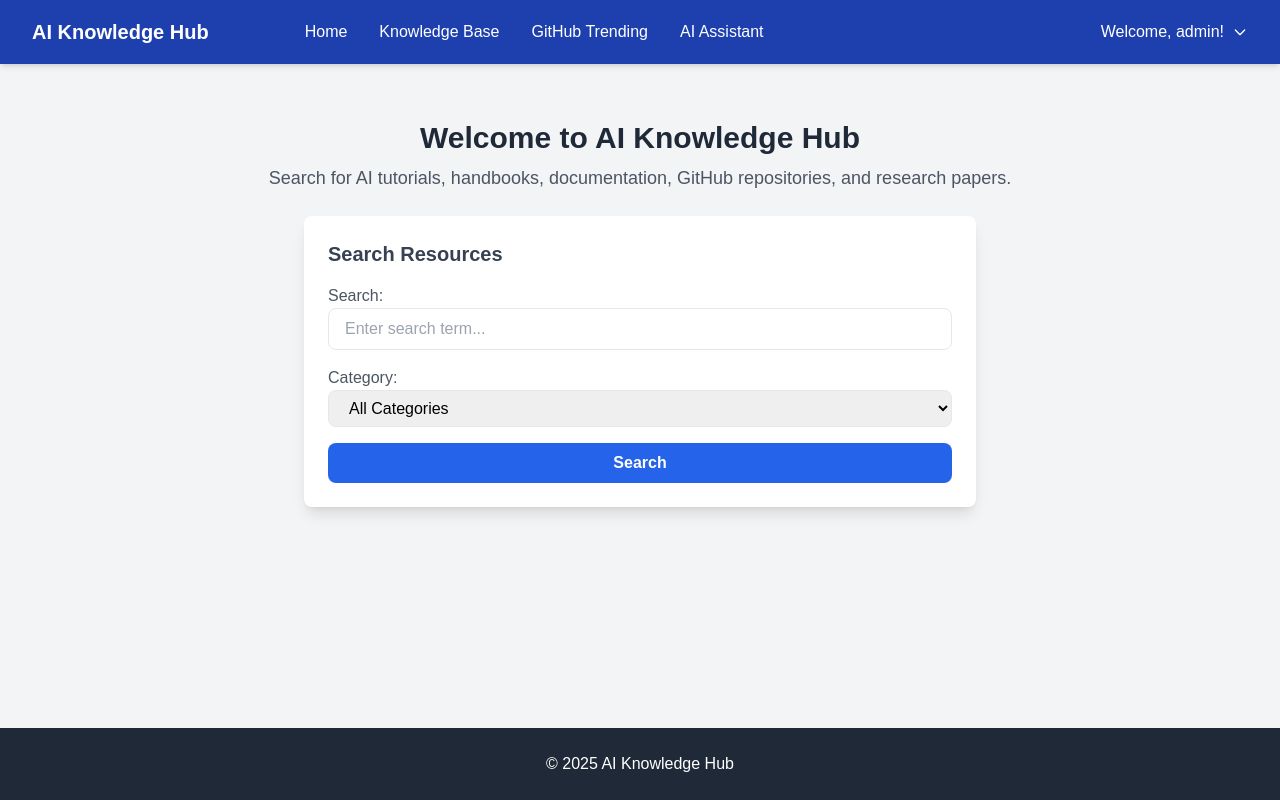
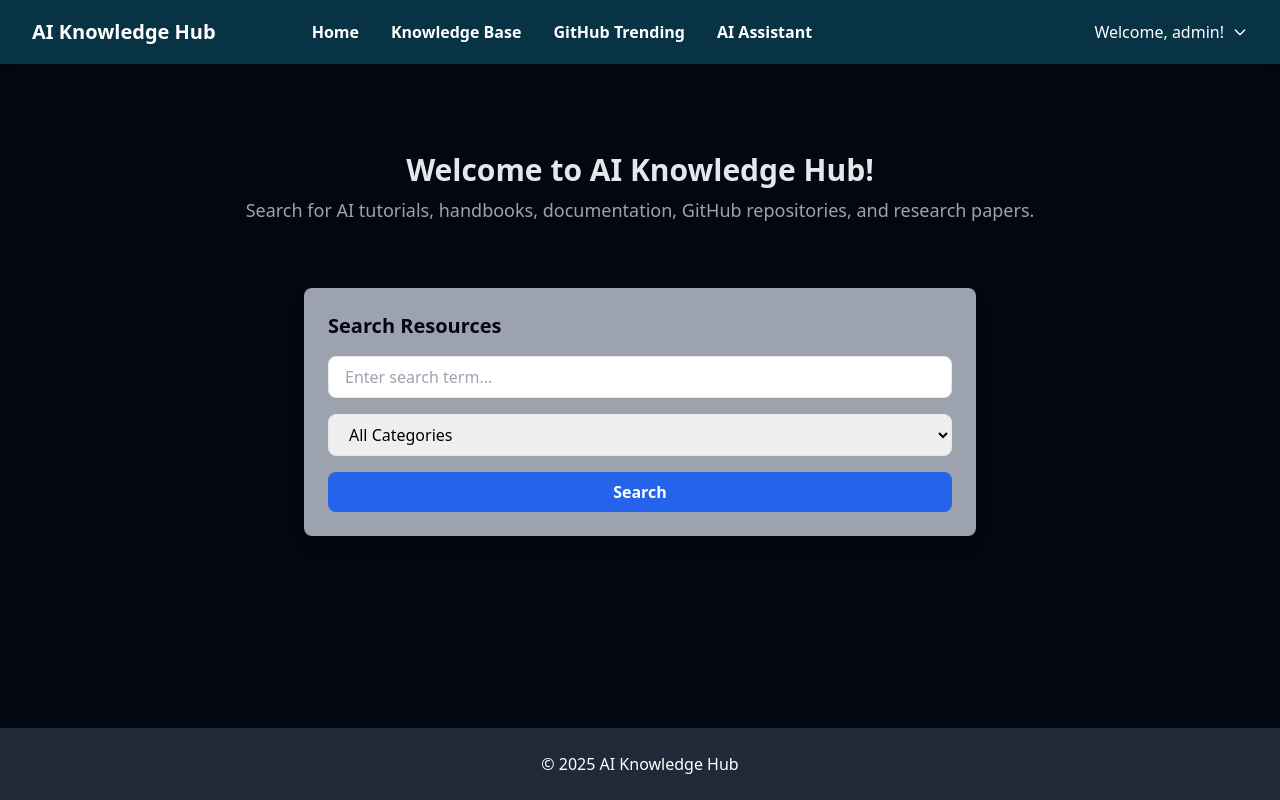
Before and after one commit to slowloris-98/CS256-AIGroupProject, a Flask app: page / in a window 1280 px wide. Run offline with Flask 3, Linux system fonts and the light colour scheme; a user stored in the database is signed in; some libraries are stand-ins or nearby versions.

Commit message:
UI changes and guinicorn

```diff
--- a/requirements.txt
+++ b/requirements.txt
@@ -6,3 +6,4 @@ sqlalchemy==1.4.41
 requests==2.26.0
 python-dotenv==0.19.0
 google-generativeai==0.3.2
+gunicorn==21.2.0
--- a/templates/base.html
+++ b/templates/base.html
@@ -6,21 +6,11 @@
     <title>{% block title %}AI Knowledge Hub{% endblock %}</title>
     <script src="https://cdn.tailwindcss.com"></script>
     <style>
-        body { font-family: Arial, sans-serif; margin: 0; padding: 0; }
-        .navbar { background-color: #333; padding: 1rem; }
-        .navbar a { color: white; text-decoration: none; margin-right: 1rem; }
-        .navbar a:hover { color: #ddd; }
-        .user-info { float: right; }
-        .user-info a { color: white; }
-        .content { padding: 20px; }
-        .flash-messages { margin-bottom: 20px; }
-        .flash-message { padding: 10px; margin-bottom: 10px; border-radius: 4px; }
-        .flash-message.success { background-color: #dff0d8; color: #3c763d; }
-        .flash-message.error { background-color: #f2dede; color: #a94442; }
+
     </style>
 </head>
-<body class="bg-gray-100 min-h-screen flex flex-col">
-    <header class="bg-blue-800 text-white shadow-md">
+<body class="bg-gray-950 min-h-screen flex flex-col">
+    <header class="bg-cyan-950 text-white shadow-md">
         <div class="max-w-7xl mx-auto px-4 sm:px-6 lg:px-8">
             <div class="flex justify-between items-center h-16">
                 <!-- Left side - Logo and main nav -->
@@ -28,7 +18,7 @@
                     <a href="{{ url_for('index') }}" class="text-xl font-bold mr-12">AI Knowledge Hub</a>
                     {% if not request.endpoint in ['login', 'register'] %}
                     <nav class="ml-12">
-                        <ul class="flex space-x-8">
+                        <ul class="flex space-x-8 font-bold">
                             <li><a href="{{ url_for('index') }}" class="hover:text-blue-200 transition-colors">Home</a></li>
                             <li><a href="{{ url_for('knowledge_base') }}" class="hover:text-blue-200 transition-colors">Knowledge Base</a></li>
                             <li><a href="{{ url_for('github_trending') }}" class="hover:text-blue-200 transition-colors">GitHub Trending</a></li>
@@ -61,8 +51,8 @@
                             </div>
                         </div>
                     {% else %}
-                        <a href="{{ url_for('login') }}" class="hover:text-blue-200 transition-colors">Login</a>
-                        <a href="{{ url_for('register') }}" class="hover:text-blue-200 transition-colors">Register</a>
+                        <a href="{{ url_for('login') }}" class="hover:text-blue-200 transition-colors font-bold">Login</a>
+                        <a href="{{ url_for('register') }}" class="hover:text-blue-200 transition-colors font-bold">Register</a>
                     {% endif %}
                 </div>
             </div>
--- a/templates/bookmarks.html
+++ b/templates/bookmarks.html
@@ -4,7 +4,9 @@
 
 {% block content %}
 <div class="max-w-7xl mx-auto">
-    <h1 class="text-3xl font-bold mb-8">My Bookmarks</h1>
+    <div class="text-center mb-10 pt-6">
+        <h1 class="text-3xl font-bold text-gray-200">My Bookmarks</h1>
+    </div>
 
     {% if resources %}
     <div class="grid grid-cols-1 md:grid-cols-2 lg:grid-cols-3 gap-6">
--- a/templates/index.html
+++ b/templates/index.html
@@ -3,20 +3,20 @@
 {% block title %}AI Knowledge Hub - Search{% endblock %}
 
 {% block content %}
-<div class="text-center py-6">
-    <h1 class="text-3xl font-bold text-gray-800">Welcome to AI Knowledge Hub</h1>
-    <p class="text-lg text-gray-600 mt-2">Search for AI tutorials, handbooks, documentation, GitHub repositories, and research papers.</p>
+<div class="text-center py-6 mb-10 mt-8">
+    <h1 class="text-3xl font-bold text-gray-200">Welcome to AI Knowledge Hub!</h1>
+    <p class="text-lg text-gray-400 mt-2">Search for AI tutorials, handbooks, documentation, GitHub repositories, and research papers.</p>
 </div>
 
-<section class="bg-white shadow-lg rounded-lg p-6 max-w-2xl mx-auto">
-    <h2 class="text-xl font-semibold text-gray-700">Search Resources</h2>
+<section class="bg-gray-400 shadow-lg rounded-lg p-6 max-w-2xl mx-auto">
+    <h2 class="text-xl font-semibold text-gray-950">Search Resources</h2>
     <form method="get" action="/" class="mt-4 space-y-4">
         <div>
-            <label for="query" class="block text-gray-600 font-medium">Search:</label>
+
             <input type="text" id="query" name="query" class="w-full px-4 py-2 border rounded-lg focus:ring-2 focus:ring-blue-400" placeholder="Enter search term..." value="{{ query }}">
         </div>
         <div>
-            <label for="category" class="block text-gray-600 font-medium">Category:</label>
+
             <select id="category" name="category" class="w-full px-4 py-2 border rounded-lg focus:ring-2 focus:ring-blue-400">
                 <option value="all" {% if category == 'all' %}selected{% endif %}>All Categories</option>
                 <option value="tutorials" {% if category == 'tutorials' %}selected{% endif %}>Tutorials</option>
@@ -34,7 +34,7 @@
 
 {% if query %}
 <section class="mt-8 max-w-3xl mx-auto">
-    <h2 class="text-2xl font-bold text-gray-800">Search Results for "{{ query }}"</h2>
+    <h2 class="text-2xl font-bold text-gray-200">Search Results for "{{ query }}"</h2>
     {% if results %}
         <ul class="mt-4 space-y-4">
             {% for result in results %}
```
Also changed, not shown: templates/chat.html (+6 -1 lines), templates/github_trending.html (+4 -3 lines), templates/knowledge_base.html (+9 -5 lines), templates/login.html (+5 -5 lines), templates/register.html (+7 -7 lines), templates/review_requests.html (+5 -2 lines), templates/submit_resource.html (+6 -2 lines), instance/knowledge_base.db.
